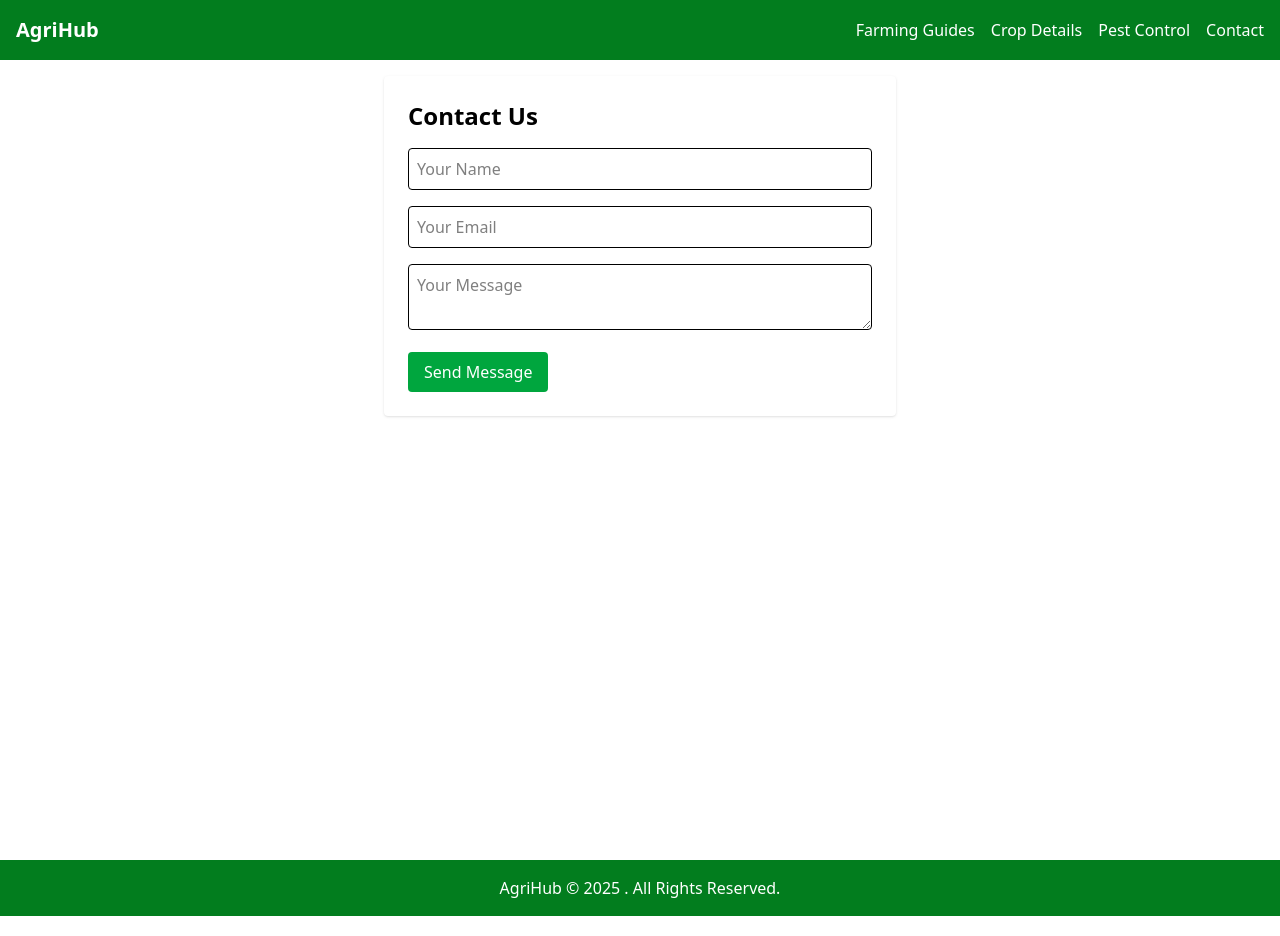
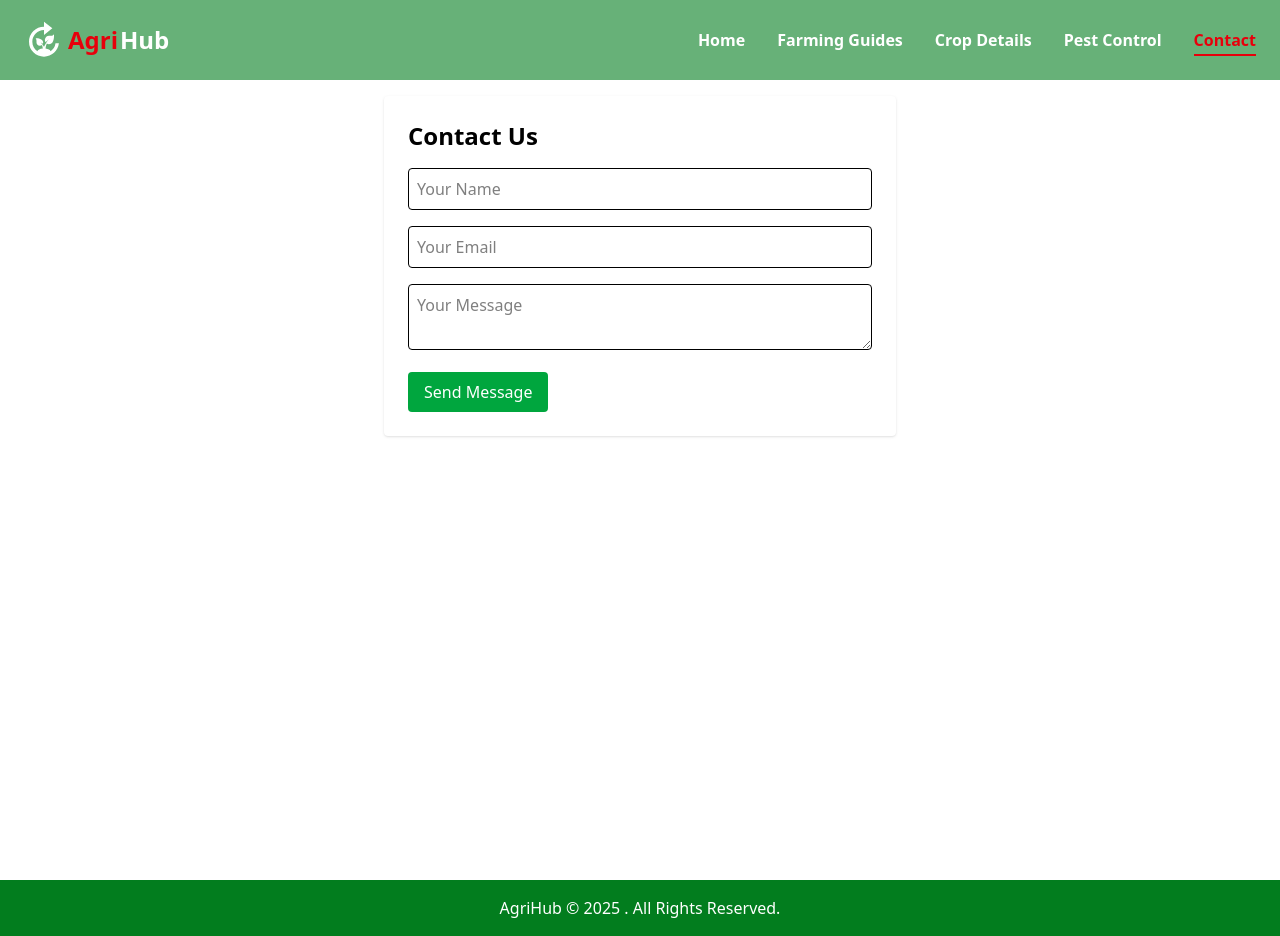
Before and after one commit to nazmul-nhb/agri-hub, a React (Vite) app: page /contact in a window 1280 px wide. Built offline with nearby package versions, Linux system fonts and the light colour scheme.

Commit message:
updated navbar and related components

```diff
--- a/package.json
+++ b/package.json
@@ -12,6 +12,8 @@
   "dependencies": {
     "@hookform/resolvers": "^4.1.3",
     "@tailwindcss/vite": "^4.0.14",
+    "clsx": "^2.1.1",
+    "framer-motion": "^12.5.0",
     "nhb-toolbox": "^2.6.2",
     "react": "^19.0.0",
     "react-dom": "^19.0.0",
@@ -20,6 +22,7 @@
     "react-hot-toast": "^2.5.2",
     "react-icons": "^5.5.0",
     "react-router": "^7.4.0",
+    "tailwind-merge": "^3.0.2",
     "tailwindcss": "^4.0.14",
     "zod": "^3.24.2"
   },
--- a/src/components/Navbar.tsx
+++ b/src/components/Navbar.tsx
@@ -1,43 +1,173 @@
-import { useState } from 'react';
-import { Link } from 'react-router';
+import { useEffect, useRef, useState } from 'react';
+import { ImCross } from 'react-icons/im';
+import { LuMenu } from 'react-icons/lu';
+import { Link, NavLink, useLocation } from 'react-router';
+import { navLinks } from '../constants/links';
+import { cn } from '../utils/helpers';
 
-/**
- * Responsive Navbar component using Tailwind.
- */
+const initialScrollState = {
+	opacity: 'bg-primary/60 md:px-6 !shadow-none',
+	title1: 'text-red-600',
+	title2: 'text-white',
+	nav: 'h-20',
+	menu: 'top-0 text-white',
+	logo: 'size-10',
+};
+
 const Navbar = () => {
-	const [isOpen, setIsOpen] = useState(false);
+	const [openNavbar, setOpenNavbar] = useState(false);
+	const [prevWidth, setPrevWidth] = useState(0);
+	const sidebarRef = useRef<HTMLDivElement | null>(null);
+
+	const { pathname } = useLocation();
+
+	const [scrollState, setScrollState] = useState(initialScrollState);
+
+	useEffect(() => {
+		const handleClickOutside = (e: MouseEvent) => {
+			const target = e.target as Node;
+
+			if (sidebarRef.current && !sidebarRef.current.contains(target)) {
+				setOpenNavbar(false);
+			}
+		};
+
+		document.addEventListener('mouseup', handleClickOutside);
+		return () => document.removeEventListener('mouseup', handleClickOutside);
+	}, []);
+
+	useEffect(() => {
+		const handleScroll = () => {
+			if (window.scrollY > 12) {
+				setScrollState({
+					opacity: 'backdrop-blur-sm bg-primary/75 md:px-10',
+					title1: 'text-white',
+					title2: 'text-red-600',
+					nav: 'h-16 sm:px-8 px-4',
+					menu: 'top-0 text-gray-200',
+					logo: 'size-9',
+				});
+			} else {
+				setScrollState(initialScrollState);
+			}
+		};
+
+		window.addEventListener('scroll', handleScroll);
+
+		return () => {
+			window.removeEventListener('scroll', handleScroll);
+		};
+	}, []);
+
+	useEffect(() => {
+		setPrevWidth(window.innerWidth);
+
+		const handleResize = () => {
+			if (prevWidth !== window.innerWidth) {
+				setOpenNavbar(false);
+			}
+
+			setPrevWidth(window.innerWidth);
+		};
+
+		window.addEventListener('resize', handleResize);
+
+		return () => {
+			window.removeEventListener('resize', handleResize);
+		};
+	}, [prevWidth]);
 
 	return (
-		<nav className="bg-primary text-white p-4">
-			<div className="container mx-auto flex justify-between items-center">
-				<Link to="/" className="text-xl font-bold">
-					AgriHub
-				</Link>
-				<button className="lg:hidden text-white" onClick={() => setIsOpen(!isOpen)}>
-					☰
-				</button>
-				<ul className={`lg:flex space-x-4 ${isOpen ? 'block' : 'hidden'} lg:block`}>
-					<li>
-						<Link to="/farming-guides" className="hover:underline">
-							Farming Guides
-						</Link>
-					</li>
-					<li>
-						<Link to="/crop-details" className="hover:underline">
-							Crop Details
-						</Link>
-					</li>
-					<li>
-						<Link to="/pest-control" className="hover:underline">
-							Pest Control
-						</Link>
-					</li>
-					<li>
-						<Link to="/contact" className="hover:underline">
-							Contact
-						</Link>
-					</li>
-				</ul>
+		<nav
+			className={cn(
+				'flex items-center justify-between gap-4 mx-auto shadow-md py-2 px-3 sticky top-0 z-50 h-16 w-full transition-all origin-center duration-500',
+				scrollState.nav,
+				scrollState.opacity
+			)}
+		>
+			{/* Mobile Menu Button */}
+			<div
+				className="lg:hidden text-3xl cursor-pointer z-50 fixed"
+				onClick={() => setOpenNavbar(!openNavbar)}
+			>
+				{openNavbar ? (
+					<ImCross className="text-red-500 pr-2" size={36} />
+				) : (
+					<LuMenu className="text-white pr-2" size={36} />
+				)}
+			</div>
+
+			<Link
+				to="/"
+				className="flex items-center gap-1 text-2xl font-semibold ml-8 lg:ml-0"
+			>
+				{/* Logo */}
+				<img
+					src="/logo-bw.svg"
+					alt="AgriHub"
+					className={cn(
+						scrollState.logo,
+						'transition-all duration-500 origin-center'
+					)}
+				/>
+				<h3 className="flex items-center gap-0.5">
+					<span
+						className={cn(
+							scrollState.title1,
+							'transition-all duration-500 origin-center'
+						)}
+					>
+						Agri
+					</span>
+					<span
+						className={cn(
+							scrollState.title2,
+							'transition-all duration-500 origin-center'
+						)}
+					>
+						Hub
+					</span>
+				</h3>
+			</Link>
+
+			<div
+				ref={sidebarRef}
+				className={cn(
+					'w-2/3 lg:w-full flex-1 flex flex-col lg:flex-row gap-5 lg:gap-8 lg:justify-end absolute lg:static shadow-lg lg:shadow-none h-screen lg:h-auto p-4 lg:p-0 transition-all duration-500 font-semibold text-base',
+					scrollState.menu,
+					{
+						'left-0 backdrop-blur-md bg-primary bg-cover bg-left bg-no-repeat lg:bg-transparent z-50 !text-white':
+							openNavbar,
+						'-left-full': !openNavbar,
+					}
+				)}
+			>
+				{navLinks.map((link) => (
+					<NavLink
+						onClick={() => setOpenNavbar(false)}
+						key={String(link.label)}
+						to={link.path}
+						className={({ isActive }) =>
+							cn(
+								'flex items-center gap-1 hover:text-red-50 transition-all duration-500 ease-out group relative',
+								{
+									'text-red-600 font-bold': isActive,
+								}
+							)
+						}
+					>
+						<span
+							className={cn(
+								'absolute -bottom-1 left-0 w-full h-0.5 bg-red-600 transform origin-center scale-x-0 transition-all duration-500 ease-out group-hover:scale-x-100',
+								{
+									'bg-red-600 scale-x-100': pathname === link.path,
+								}
+							)}
+						></span>
+						{link.icon && link.icon}
+						<span>{link.label}</span>
+					</NavLink>
+				))}
 			</div>
 		</nav>
 	);
--- /dev/null
+++ b/src/constants/links.tsx
@@ -0,0 +1,31 @@
+import { FaHome } from 'react-icons/fa';
+import { GiFarmer, GiThreeLeaves } from 'react-icons/gi';
+import { MdContactSupport, MdPestControl } from 'react-icons/md';
+
+export const navLinks = [
+	{
+		path: '/',
+		label: 'Home',
+		icon: <FaHome className="lg:hidden" width={24} />,
+	},
+	{
+		path: '/farming-guides',
+		label: 'Farming Guides',
+		icon: <GiFarmer className="lg:hidden" width={24} />,
+	},
+	{
+		path: '/crop-details',
+		label: 'Crop Details',
+		icon: <GiThreeLeaves className="lg:hidden" width={24} />,
+	},
+	{
+		path: '/pest-control',
+		label: 'Pest Control',
+		icon: <MdPestControl className="lg:hidden" width={24} />,
+	},
+	{
+		path: '/contact',
+		label: 'Contact',
+		icon: <MdContactSupport className="lg:hidden" width={24} />,
+	},
+];
--- a/src/pages/Contact.tsx
+++ b/src/pages/Contact.tsx
@@ -16,13 +16,15 @@ type ContactFormData = z.infer<typeof contactSchema>;
 const Contact = () => {
 	const {
 		register,
+		reset,
 		handleSubmit,
 		formState: { errors },
 	} = useForm<ContactFormData>({ resolver: zodResolver(contactSchema) });
 
 	const onSubmit = (data: ContactFormData) => {
-		toast.success('Message sent successfully!');
+		toast.success('Message sent successfully!', { id: 'contact' });
 		console.log(data);
+		reset();
 	};
 
 	return (
@@ -52,7 +54,10 @@ const Contact = () => {
 				/>
 				{errors.message && <p className="text-red-500">{errors.message.message}</p>}
 
-				<button type="submit" className="bg-green-600 text-white px-4 py-2 rounded">
+				<button
+					type="submit"
+					className="bg-green-600 text-white px-4 py-2 rounded cursor-pointer"
+				>
 					Send Message
 				</button>
 			</form>
--- /dev/null
+++ b/src/utils/helpers.ts
@@ -0,0 +1,11 @@
+import { clsx, type ClassValue } from 'clsx';
+import { twMerge } from 'tailwind-merge';
+
+/**
+ * * Merges classnames using Tailwind Merge
+ * @param inputs Classnames to merge
+ * @returns Merged classnames
+ */
+export function cn(...inputs: ClassValue[]) {
+	return twMerge(clsx(inputs));
+}
```
Also changed, not shown: public/logo-bw.svg (added), 1 other file (tests, documents, lock files or other folders).
